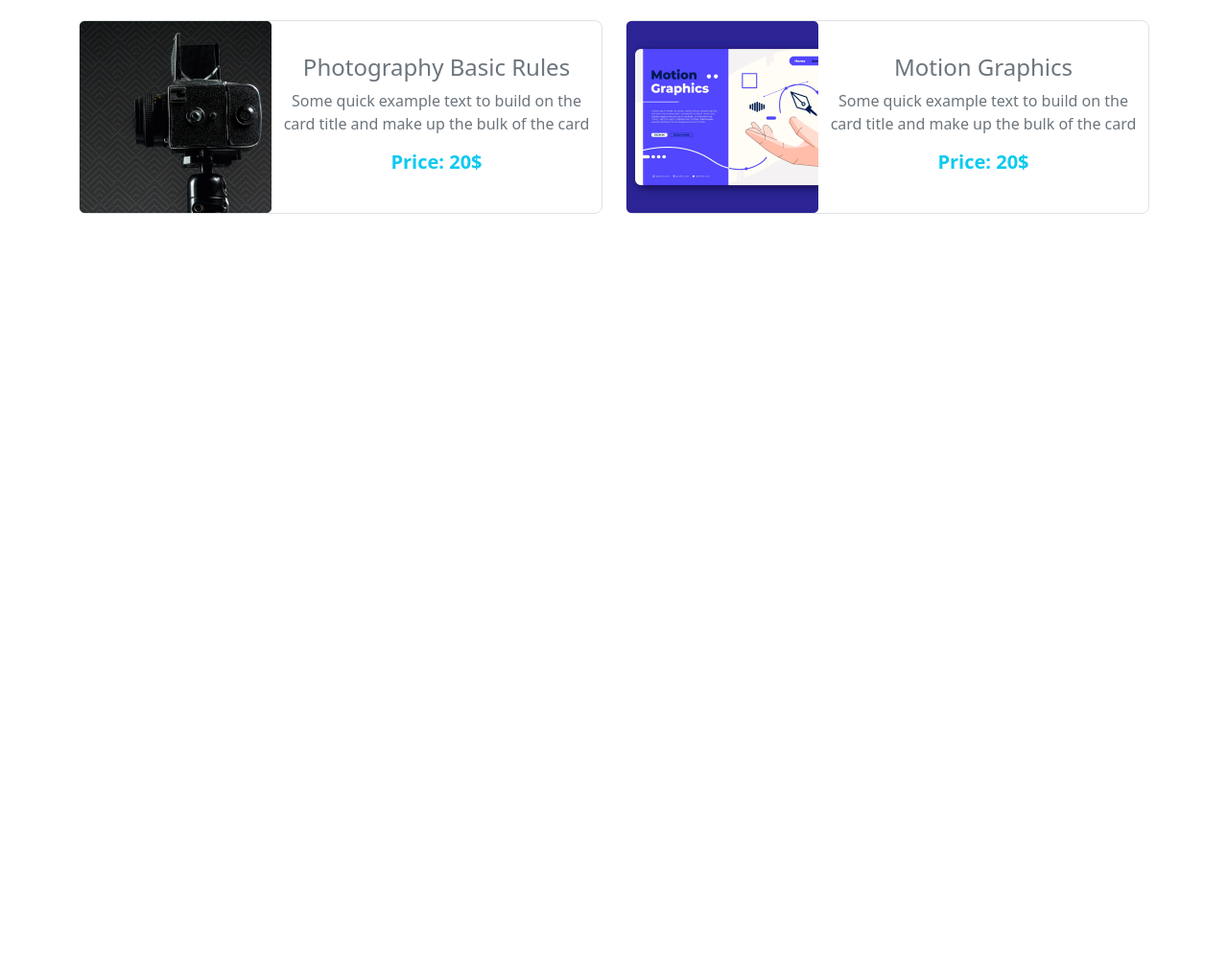
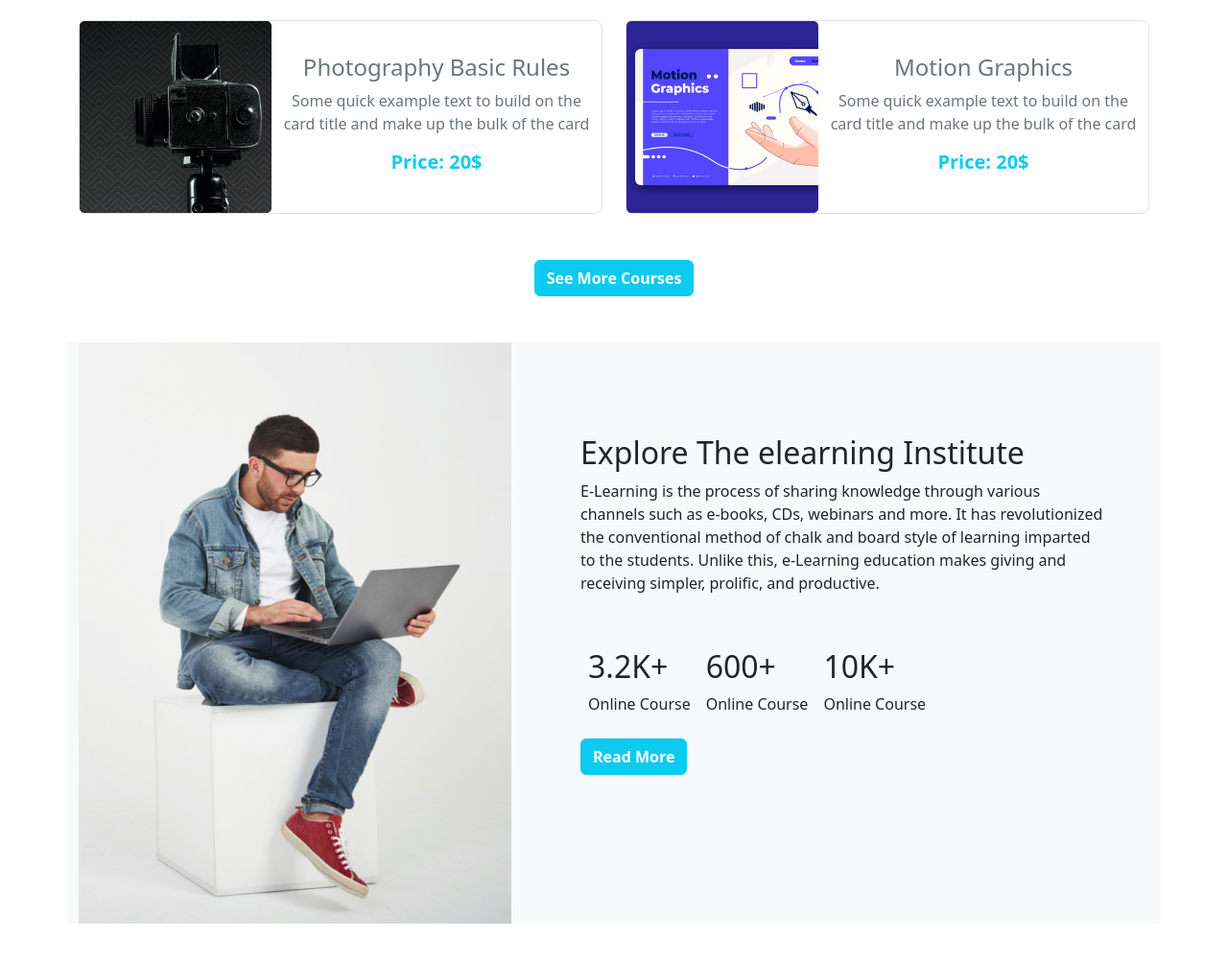
Before and after one commit to sajneen-siddiqua/edTech-website, a plain HTML site: page index.html in a window 1280 px wide. Shown: the part 1469-2470 px from the top of the page at 96% size. Before the commit the page ends 1740 px from the top, so only its background shows below. Drawn offline with nearby package versions, Linux system fonts and the light colour scheme.

Commit message:
added explore e-learning

```diff
--- a/index.html
+++ b/index.html
@@ -175,7 +175,44 @@
           </div>
         </div>
       </section>
+      <div class="d-flex justify-content-center">
+        <div class="btn btn-info text-white fw-bold">See More Courses</div>
+      </div>
       <!-- courses part end -->
+      <!-- explore section start -->
+      <section class="container my-5 bg-light">
+          <div class="row">
+            <div class="col-lg-5">
+             <img class="w-100" src="images/working.png" alt="">
+            </div>
+            <div class="col-lg-7">
+              <div class="mt-5 p-5">
+                <h2>Explore The elearning Institute</h2>
+                <p>
+                  E-Learning is the process of sharing knowledge through various channels such as e-books, CDs, webinars and more. It has revolutionized the conventional method of chalk and board style of learning imparted to the students. Unlike this, e-Learning education makes giving and receiving simpler, prolific, and productive.
+                </p>
+
+                <div class="d-flex justify-content-start mt-5">
+                  <div class="p-2">
+                    <h2>3.2K+</h2>
+                    <p>Online Course</p>
+                  </div>
+                  <div class="p-2">
+                    <h2>600+</h2>
+                    <p>Online Course</p>
+                  </div>
+                  <div class="p-2">
+                    <h2>10K+</h2>
+                    <p>Online Course</p>
+                  </div>
+                </div>
+                <div class="btn btn-info text-white fw-bold">Read More</div>
+              </div>
+              </div>
+            </div>
+          </div>
+      </section>
+      <!-- explore section end -->
     </main>
     <script src="https://cdn.jsdelivr.net/npm/bootstrap@5.2.0/dist/js/bootstrap.bundle.min.js"></script>
 </body>
```
